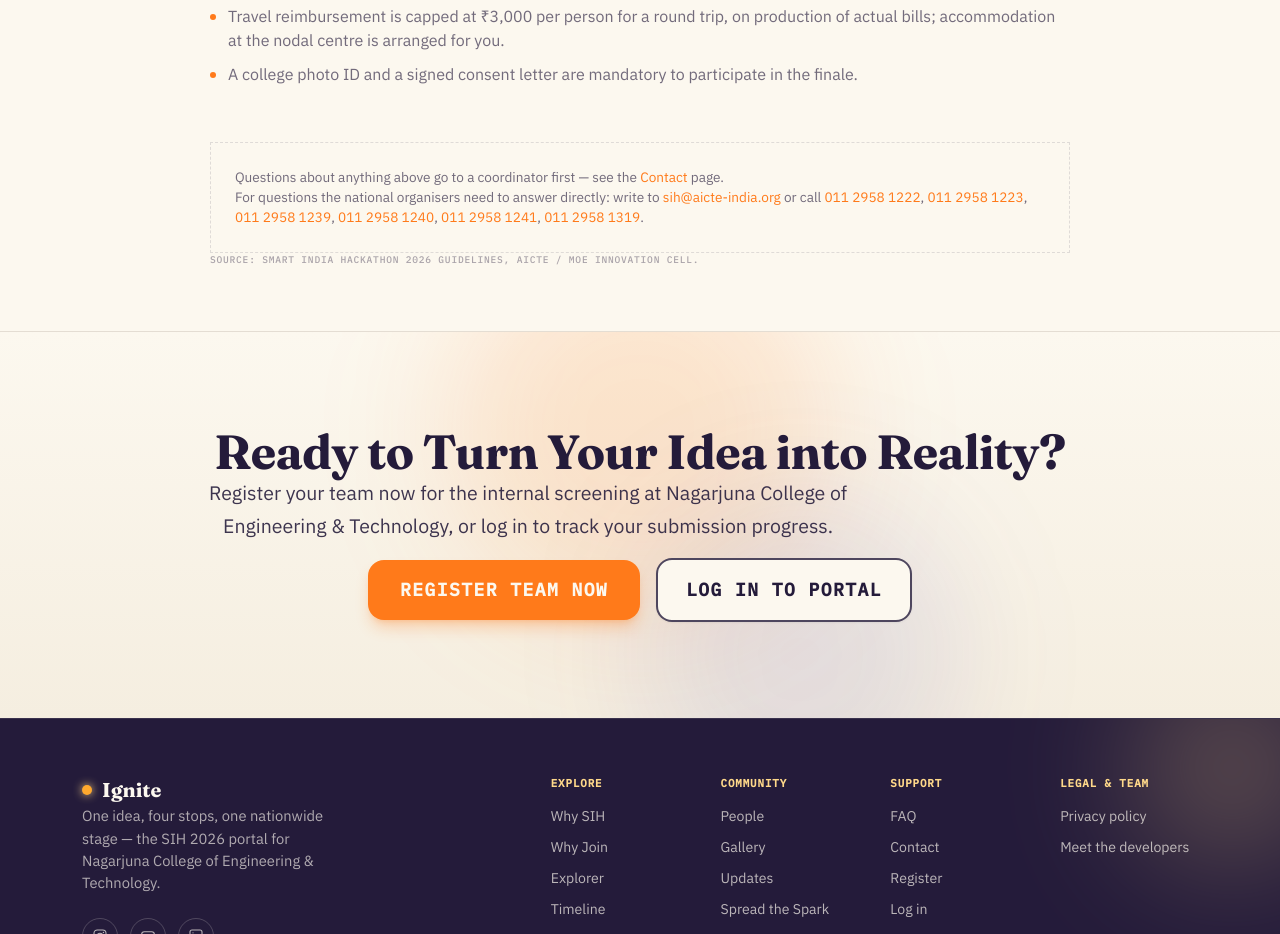
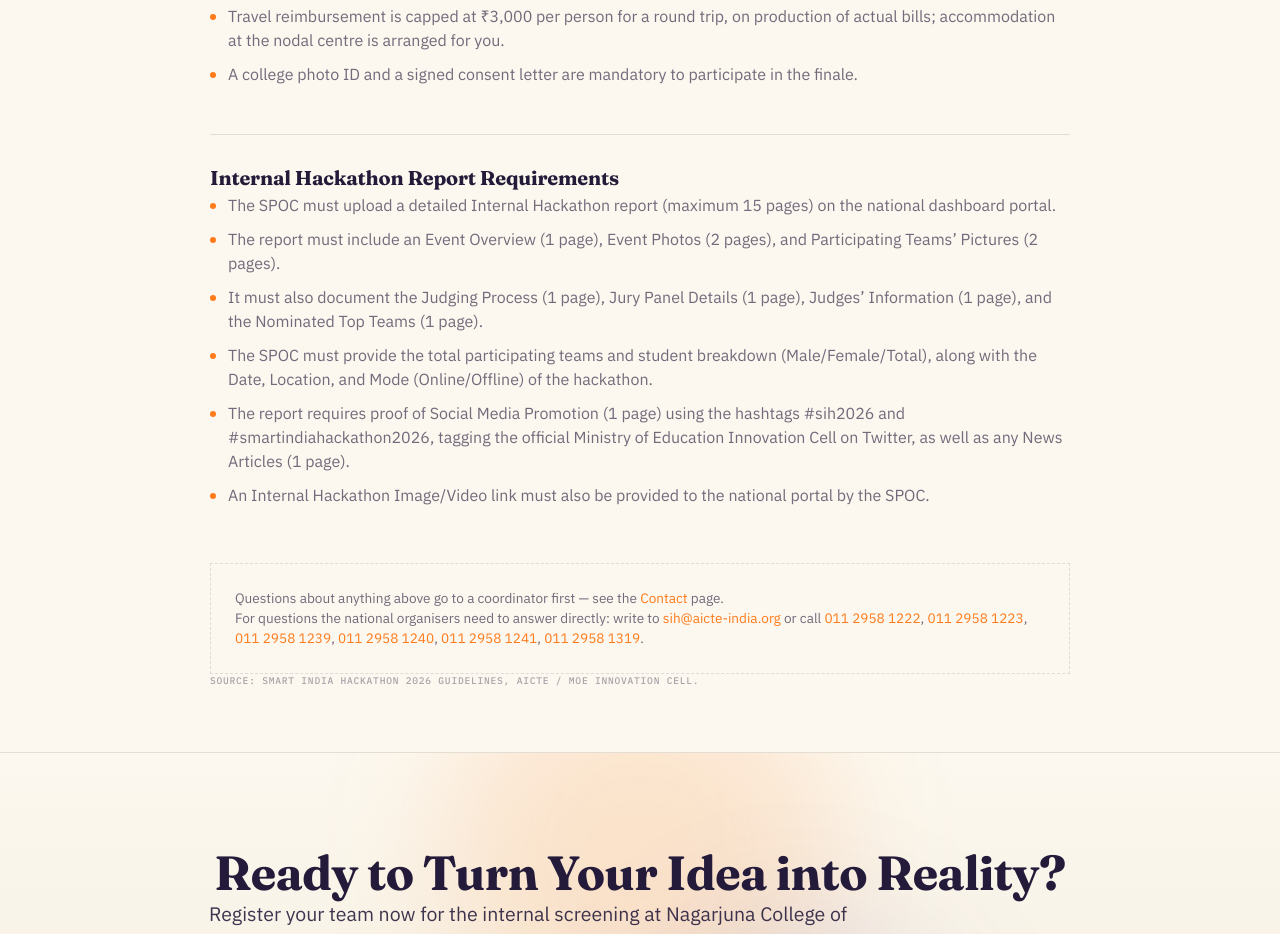
Before and after one commit to prashanth0501/Sih2026, a React (Vite) app in the folder frontend/: page /rules in a window 1280 px wide. Shown: the part 1880-2814 px from the top of the page. Built offline with nearby package versions, Linux system fonts and the light colour scheme; no server answers.

Commit message:
docs: add internal hackathon report rules

```diff
--- a/frontend/src/pages/public/Rules.tsx
+++ b/frontend/src/pages/public/Rules.tsx
@@ -57,11 +57,22 @@
       'A college photo ID and a signed consent letter are mandatory to participate in the finale.',
     ],
   },
+  {
+    title: 'Internal Hackathon Report Requirements',
+    points: [
+      'The SPOC must upload a detailed Internal Hackathon report (maximum 15 pages) on the national dashboard portal.',
+      'The report must include an Event Overview (1 page), Event Photos (2 pages), and Participating Teams’ Pictures (2 pages).',
+      'It must also document the Judging Process (1 page), Jury Panel Details (1 page), Judges’ Information (1 page), and the Nominated Top Teams (1 page).',
+      'The SPOC must provide the total participating teams and student breakdown (Male/Female/Total), along with the Date, Location, and Mode (Online/Offline) of the hackathon.',
+      'The report requires proof of Social Media Promotion (1 page) using the hashtags #sih2026 and #smartindiahackathon2026, tagging the official Ministry of Education Innovation Cell on Twitter, as well as any News Articles (1 page).',
+      'An Internal Hackathon Image/Video link must also be provided to the national portal by the SPOC.',
+    ],
+  },
 ];
 
 export function Rules() {
   return (
-    <div className="mx-auto max-w-[900px] px-5 pb-16 pt-6 sm:pt-8">
+    <div className="mx-auto max-w-225 px-5 pb-16 pt-6 sm:pt-8">
       <Reveal>
         <div className="text-center">
           <div className="eyebrow mb-5">Rules</div>
```
